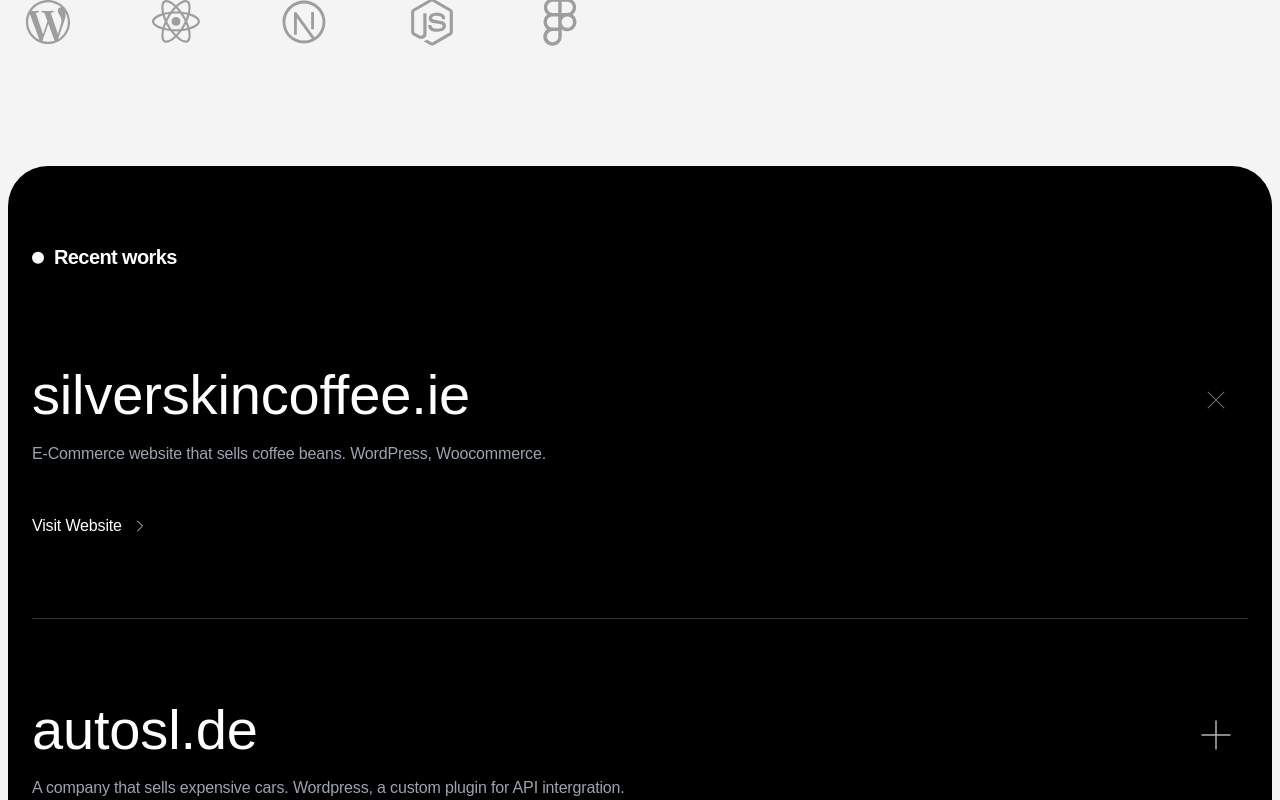
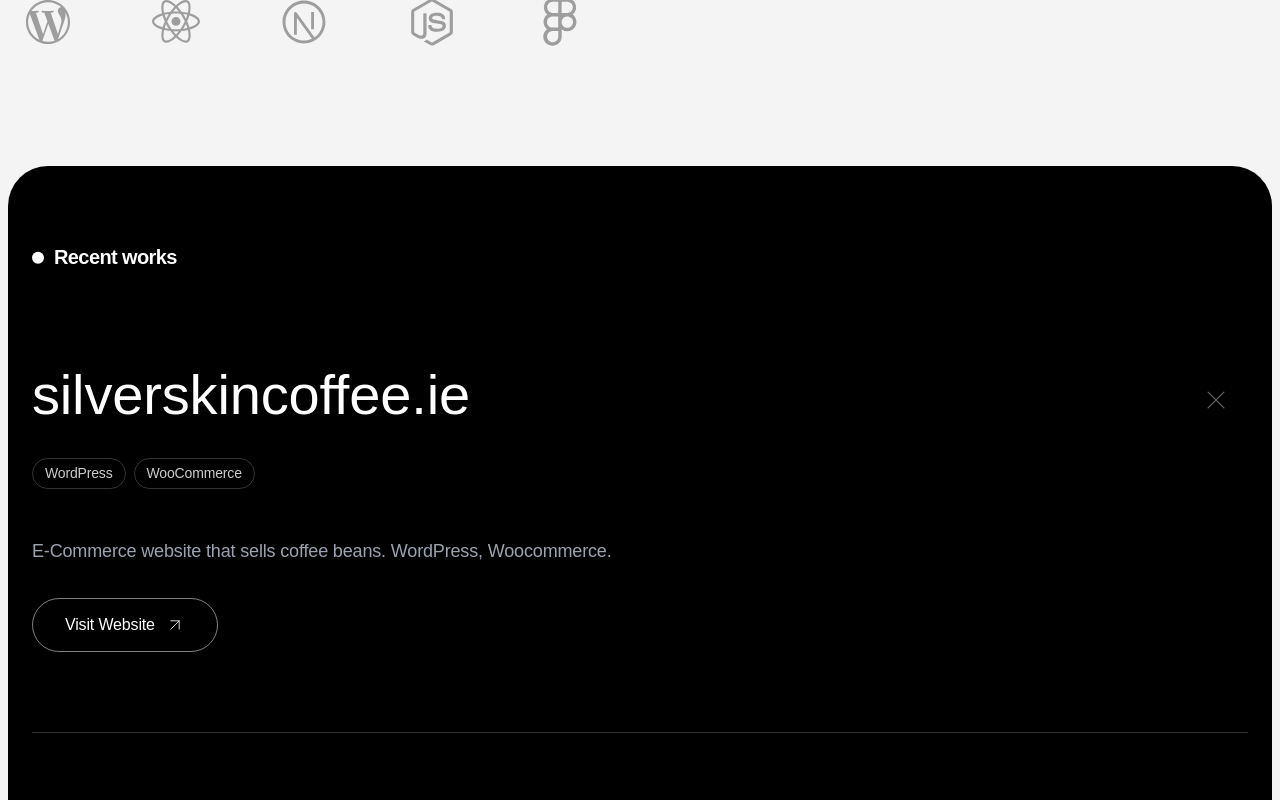
Before and after one commit to almazbisenbaev/almaz, a Next.js app: page / in a window 1280 px wide. Both pictures are taken after a click on the button 1216 px from the left and 1103 px from the top of the page. Shown: the part 703-1503 px from the top of the page. Built offline with nearby package versions, Linux system fonts and the light colour scheme; a web font is replaced by a local one.

Commit message:
Added skills to portfolio items

```diff
--- a/src/app/globals.css
+++ b/src/app/globals.css
@@ -551,7 +551,7 @@ a {
 
 .button {
   font-weight: 500;
-  border: 1px solid transparent;
+  border: 0.5px solid transparent;
   border-radius: 99px;
   background: rgba(0,0,0,0.1);
   padding: 16px 32px;
--- a/src/components/PortfolioAccordion.css
+++ b/src/components/PortfolioAccordion.css
@@ -150,3 +150,24 @@
 .portfolio-link:hover {
     color: #d1d5db; /* text-gray-300 */
 }
+.portfolio-skills {
+    display: flex;
+    flex-wrap: wrap;
+    gap: 0.5rem;
+    margin-top: 1rem;
+}
+
+.portfolio-skill-chip {
+    font-size: 0.875rem;
+    padding: 0.25rem 0.75rem;
+    border: 1px solid rgba(255, 255, 255, 0.2);
+    border-radius: 999px;
+    color: rgba(255, 255, 255, 0.8);
+}
+
+.portfolio-content .portfolio-description {
+    margin-bottom: 2rem;
+    color: #9ca3af;
+    font-size: 1.125rem;
+    line-height: 1.6;
+}
--- a/src/components/PortfolioAccordion.jsx
+++ b/src/components/PortfolioAccordion.jsx
@@ -11,6 +11,7 @@ const works = [
     year: "2024",
     description: "E-Commerce website that sells coffee beans. WordPress, Woocommerce.",
     category: "Development",
+    skills: ["WordPress", "WooCommerce"],
     image: "/images/project-glowy.jpg"
   },
   {
@@ -21,6 +22,7 @@ const works = [
     category: "UX Design, Development",
     client: "Mindlind",
     clientUrl: "//mindlind.de",
+    skills: ["WordPress", "Custom Plugin", "API Integration"],
     image: "/images/project-glowy.jpg"
   },
   {
@@ -31,6 +33,7 @@ const works = [
     category: "UX Design, Development",
     client: "Mindlind",
     clientUrl: "//mindlind.de",
+    skills: ["WooCommerce", "UX Design"],
     image: "/images/project-glowy.jpg"
   },
   {
@@ -41,6 +44,7 @@ const works = [
     category: "Development",
     client: "Mindlind",
     clientUrl: "//mindlind.de",
+    skills: ["WordPress", "Automation"],
     image: "/images/project-glowy.jpg"
   }
 ];
@@ -62,7 +66,11 @@ const PortfolioAccordion = () => {
           >
             <div className="portfolio-text">
                 <h3 className="portfolio-title">{work.title}</h3>
-                <p className="portfolio-description">{work.description}</p>
+                <div className="portfolio-skills">
+                  {work.skills && work.skills.map((skill, i) => (
+                    <span key={i} className="portfolio-skill-chip">{skill}</span>
+                  ))}
+                </div>
             </div>
             <button
                 className={`portfolio-toggle ${openIndex === index ? 'is-open' : ''}`}
@@ -79,6 +87,7 @@ const PortfolioAccordion = () => {
             className={`portfolio-content-wrapper ${openIndex === index ? 'is-open' : ''}`}
           >
             <div className="portfolio-content">
+                <p className="portfolio-description">{work.description}</p>
                 {/* <div className="portfolio-image">
                      <Image
                         src={work.image}
@@ -91,9 +100,10 @@ const PortfolioAccordion = () => {
                     href={work.url}
                     target="_blank"
                     rel="noopener noreferrer"
-                    className="portfolio-link"
+                    className="button button-outline-white"
                 >
-                    Visit Website <ChevronRight size={20} strokeWidth={1} />
+                    Visit Website
+                    <svg xmlns="http://www.w3.org/2000/svg" width="20" height="20" viewBox="0 0 24 24" fill="none" stroke="currentColor" strokeWidth="1" strokeLinecap="round" strokeLinejoin="round"><line x1="7" y1="17" x2="17" y2="7"></line><polyline points="7 7 17 7 17 17"></polyline></svg>
                 </a>
             </div>
           </div>
```
